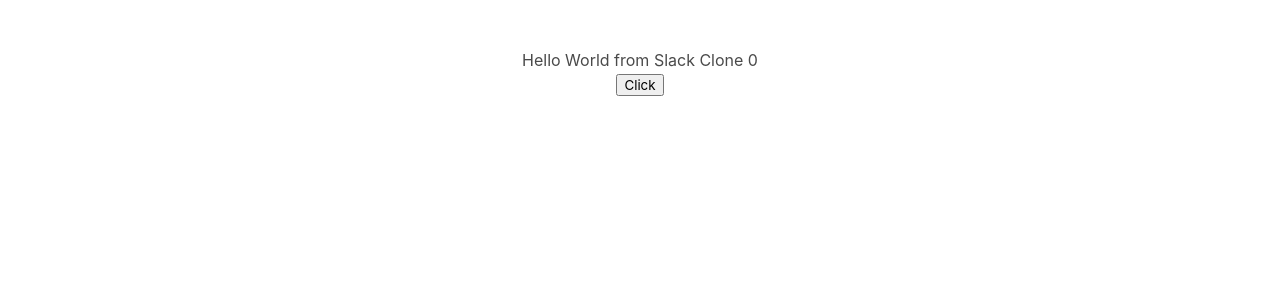
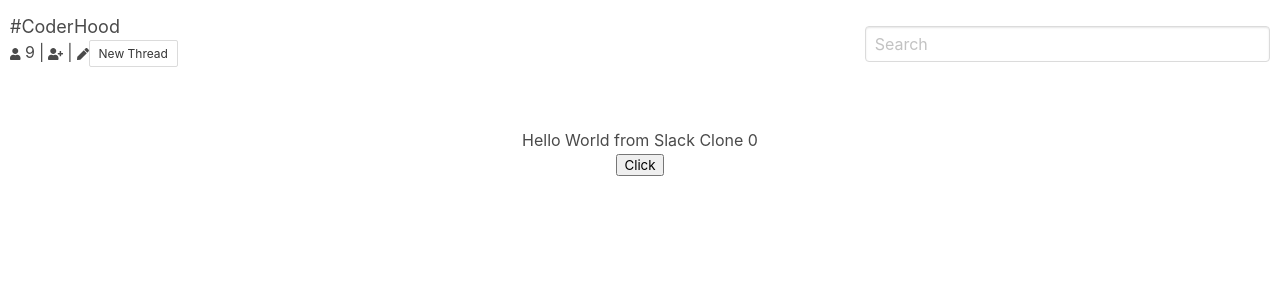
Before and after one commit to pesto-students/batch-8-CODERHOOD, a React (Create React App) app in the folder client/: page / in a window 1280 px wide. Shown: the top 300 px of the page. Built offline with nearby package versions, Linux system fonts and the light colour scheme.

Commit message:
Header Component

```diff
--- a/client/package.json
+++ b/client/package.json
@@ -3,6 +3,10 @@
   "version": "0.1.0",
   "private": true,
   "dependencies": {
+    "@fortawesome/fontawesome-free": "^5.9.0",
+    "@fortawesome/fontawesome-svg-core": "^1.2.19",
+    "@fortawesome/free-solid-svg-icons": "^5.9.0",
+    "@fortawesome/react-fontawesome": "^0.1.4",
     "classnames": "^2.2.6",
     "enzyme": "^3.10.0",
     "enzyme-adapter-react-16": "^1.14.0",
--- /dev/null
+++ b/client/src/components/Header/Header.css
@@ -0,0 +1,30 @@
+h1 {
+  font-size: large;
+}
+
+.channel-info {
+  flex-grow: 4;
+  text-align: left;
+}
+
+.header-container {
+  margin: 10px;
+  display: flex;
+  height: 60px;
+  align-items: center;
+  justify-content: flex-start;
+}
+
+.header-item {
+  flex-grow: 1;
+  align-items: left;
+}
+
+.search-container {
+  flex-grow: 1;
+}
+
+.separator {
+  margin-left: 4px;
+  margin-right: 4px;
+}
--- /dev/null
+++ b/client/src/components/Header/Header.js
@@ -0,0 +1,28 @@
+import React from "react";
+import "./Header.css";
+import InputField from "../InputField/InputField";
+import { FontAwesomeIcon } from "@fortawesome/react-fontawesome";
+import { faUser, faUserPlus, faPen } from "@fortawesome/free-solid-svg-icons";
+import Button from "../Button/Button";
+
+const header = props => {
+  return (
+    <div className="header-container">
+      <div className="channel-info">
+        <h1 className="header-item">{props.workspaceName} </h1>
+        <FontAwesomeIcon icon={faUser} size="xs" /> 9
+        <span className="separator">|</span>
+        <FontAwesomeIcon icon={faUserPlus} size="xs" />
+        <span className="separator">|</span>
+        <FontAwesomeIcon icon={faPen} size="xs" />
+        <Button size="small">New Thread</Button>
+      </div>
+      <div className="header-item" />
+      <div className="header-item search-container">
+        <InputField placeholder="Search" hasLabel={false} />
+      </div>
+    </div>
+  );
+};
+
+export default header;
--- a/client/src/containers/App/App.js
+++ b/client/src/containers/App/App.js
@@ -3,11 +3,13 @@ import "./App.css";
 import AppContextProvider from "./AppContext";
 import UserStatus from "../UserStatus";
 import SmallContainer from "../../components/SmallContainer/SmallContainer";
+import Header from "../../components/Header/Header";
 
 function App() {
   return (
     <div className="App">
       <AppContextProvider>
+        <Header workspaceName="#CoderHood" />
         <SmallContainer>
           <UserStatus />
         </SmallContainer>
```
